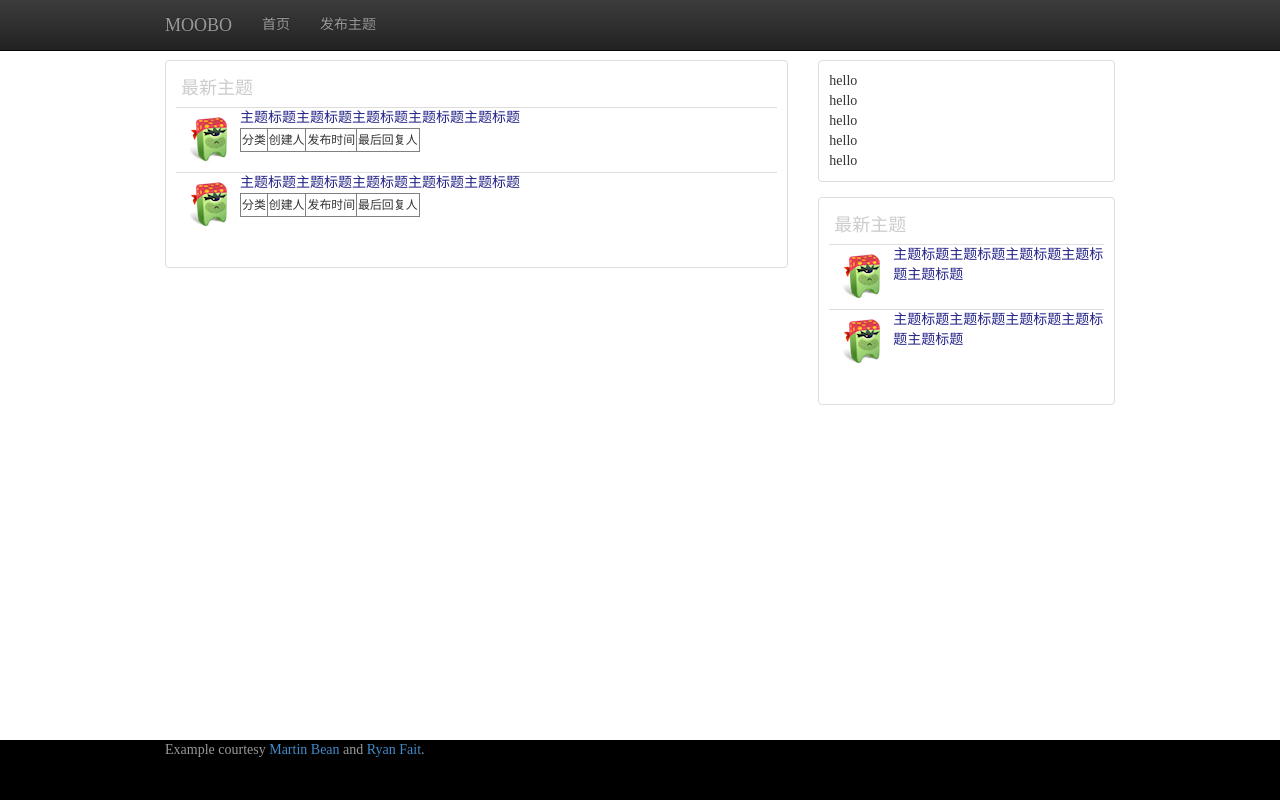
After one commit to puras/moobo, a Django app: page /bbs/ in a window 1280 px wide. The commit adds this page. Run offline with Django 3.2, Linux system fonts and the light colour scheme.

Commit message:
更新论坛样式

```diff
--- a/bbs/static/css/base.css
+++ b/bbs/static/css/base.css
@@ -4,106 +4,43 @@
 	margin: 0;
 	font-family: Microsoft YaHei;
 }
-html {
-    overflow-y: scroll;
+
+html, body {
+    height: 100%;
 }
-html,body {
-	background-attachment: scroll;
-    background-clip: border-box;
-    background-color: #F6F8F8!important;
-    background-image: none;
-    background-origin: padding-box;
-    background-position: 0 0;
-    background-repeat: repeat;
-    background-size: auto auto;
-    color: #4C4C4C;
-    font-family: 'Open Sans',sans-serif ,Microsoft YaHei;
-    font-size: 15px;
-    line-height: 25px;
+
+.header {
+
 }
-body {
-	background: #fff;
-	font-size: 12px;
-	color: #424242;
-	line-height: 20px;
-	overflow: hidden;
+
+.wrap {
+/*    width: auto;
+    max-width: 980px;*/
+    min-height: 100%;
+    height: auto;
+    margin: 0 auto -60px;
+    padding: 0 0 60px;}
+
+.footer {
+    background-color: #000000;
+    height: 60px;
 }
-ul, li {
-	list-style: none;
-	height: auto;
-	padding: 0;
-	margin: 0;
-	border: none;
-	list-style: none;
-	display: block;
+
+.container {
+    width: auto;
+    max-width: 980px;
 }
-img {
-	border: none;
+
+.wrap-container {
+    margin-top: 60px;
 }
-form {
-	margin: 0;
-	padding: 0;
-	border: none;
+
+.wrap-main {
+    min-height: 100%;
+    height: auto;
 }
-div {
-	height: auto;
-	overflow: hidden;
+
+.wrap-left {
+    min-height: 100%;
+    height: auto;
 }
-a {
-	color: #0078c8;
-	text-decoration: none!important;
-}
-input{
-	font-family: Microsoft YaHei;
-}
-.content, .wrapper, div {
-	magin: 0;
-	padding: 0;
-}
-ul, ol {
-    list-style-image: none;
-    list-style-position: outside;
-    list-style-type: none;
-    margin: 0;
-}
-ul, ol {
-    padding: 0;
-}
-img {
-    -moz-border-bottom-colors: none;
-    -moz-border-left-colors: none;
-    -moz-border-right-colors: none;
-    -moz-border-top-colors: none;
-    border-bottom-color: -moz-use-text-color;
-    border-bottom-style: none;
-    border-bottom-width: 0;
-    border-image-outset: 0 0 0 0;
-    border-image-repeat: stretch stretch;
-    border-image-slice: 100% 100% 100% 100%;
-    border-image-source: none;
-    border-image-width: 1 1 1 1;
-    border-left-color-ltr-source: physical;
-    border-left-color-rtl-source: physical;
-    border-left-color-value: -moz-use-text-color;
-    border-left-style-ltr-source: physical;
-    border-left-style-rtl-source: physical;
-    border-left-style-value: none;
-    border-left-width-ltr-source: physical;
-    border-left-width-rtl-source: physical;
-    border-left-width-value: 0;
-    border-right-color-ltr-source: physical;
-    border-right-color-rtl-source: physical;
-    border-right-color-value: -moz-use-text-color;
-    border-right-style-ltr-source: physical;
-    border-right-style-rtl-source: physical;
-    border-right-style-value: none;
-    border-right-width-ltr-source: physical;
-    border-right-width-rtl-source: physical;
-    border-right-width-value: 0;
-    border-top-color: -moz-use-text-color;
-    border-top-style: none;
-    border-top-width: 0;
-    height: auto;
-    max-width: 100%;
-    vertical-align: middle;
-}
--- /dev/null
+++ b/bbs/static/css/main.css
@@ -0,0 +1,29 @@
+.box {
+    background-color: #FFFFFF;
+    border-color: #DDDDDD;
+    border-radius: 4px;
+    border-width: 1px;
+    border-style: solid;
+    box-shadow: none;
+    margin: 0 -15px 15px;
+    margin-left: 0;
+    margin-right: 0;
+    padding: 10px;
+    position: relative;
+}
+
+.box-title {
+    font-size: 18px;
+    color: #cccccc;
+    padding: 5px;
+}
+
+.topic {
+    padding: 0;
+    margin: 2px;
+}
+
+.topic-title {
+    font-size: 14px;
+    color: #222288;
+}
--- a/bbs/static/css/style.css
+++ b/bbs/static/css/style.css
@@ -1,4 +1,4 @@
 @charset "utf-8";
 
 @import 'base.css';
-@import 'index.css';
+@import 'main.css';
--- /dev/null
+++ b/bbs/templates/index.html
@@ -0,0 +1,148 @@
+<!DOCTYPE html>
+<html>
+<head>
+    <meta charset="utf-8" />
+    <title>MooBo-BBS</title>
+    <meta name="viewport" content="width=device-width, initial-scale=1.0" />
+    {% load staticfiles %}
+    <link href="{% static 'css/lib/bootstrap.css' %}" rel="stylesheet" />
+    <link href="{% static 'css/lib/bootstrap-theme.css' %}" rel="stylesheet" />
+    <link rel="stylesheet" type="text/css" href="{% static 'css/style.css' %}" />
+</head>
+<body>
+    <div class="header">
+        <div class="navbar navbar-inverse navbar-fixed-top" role="navigation">
+            <div class="container">
+                <div class="navbar-header">
+                    <button type="button" class="navbar-toggle" data-toggle="collapse" data-target=".navbar-collapse">
+                        <span class="sr-only">Toggle navigation</span>
+                        <span class="icon-bar"></span>
+                        <span class="icon-bar"></span>
+                        <span class="icon-bar"></span>
+                    </button>
+                    <a href="#" class="navbar-brand">MOOBO</a>
+                </div>
+                <div class="navbar-collapse collapse">
+                    <ul class="nav navbar-nav">
+                        <li><a href="#">首页</a></li>
+                        <li><a href="#">发布主题</a></li>
+                    </ul>
+                </div>
+            </div>
+        </div>
+    </div>
+    <div class="wrap">
+        <div class="container">
+            <div class="row wrap-container">
+                <div class="col-md-8 wrap-main">
+                    <div class="box">
+                        <div class="box-title">最新主题</div>
+                        <table class="table">
+                            <tbody>
+                                <tr>
+                                    <td width="48px;"><img src="{% static 'img/pet.png' %}"></td>
+                                    <td style="padding: 0; margin: 0;">
+                                        <table cellpadding="0" cellspacing="0" style="padding: 0; margin: 0;">
+                                            <tbody>
+                                                <tr style="padding: 0; margin: 0;">
+                                                    <td style="padding: 0; margin: 0;"><span class="topic-title">主题标题主题标题主题标题主题标题主题标题</span></td>
+                                                </tr>
+                                                <tr>
+                                                    <td>
+                                                        <table border="1">
+                                                            <tbody>
+                                                                <tr>
+                                                                    <td><small>分类</small></td>
+                                                                    <td><small>创建人</small></td>
+                                                                    <td><small>发布时间</small></td>
+                                                                    <td><small>最后回复人</small></td>
+                                                                </tr>
+                                                            </tbody>
+                                                        </table>
+                                                    </td>
+                                                </tr>
+                                            </tbody>
+                                        </table>
+                                    </td>
+                                </tr>
+                                <tr>
+                                    <td width="48px;"><img src="{% static 'img/pet.png' %}"></td>
+                                    <td style="padding: 0; margin: 0;">
+                                        <table cellpadding="0" cellspacing="0" style="padding: 0; margin: 0;">
+                                            <tbody>
+                                                <tr style="padding: 0; margin: 0;">
+                                                    <td style="padding: 0; margin: 0;"><span class="topic-title">主题标题主题标题主题标题主题标题主题标题</span></td>
+                                                </tr>
+                                                <tr>
+                                                    <td>
+                                                        <table border="1">
+                                                            <tbody>
+                                                                <tr>
+                                                                    <td><small>分类</small></td>
+                                                                    <td><small>创建人</small></td>
+                                                                    <td><small>发布时间</small></td>
+                                                                    <td><small>最后回复人</small></td>
+                                                                </tr>
+                                                            </tbody>
+                                                        </table>
+                                                    </td>
+                                                </tr>
+                                            </tbody>
+                                        </table>
+                                    </td>
+                                </tr>
+                            </tbody>
+                        </table>
+                    </div>
+                </div>
+                <div class="col-md-4 wrap-left">
+                    <div class="box">
+                        hello<br />
+                        hello<br />
+                        hello<br />
+                        hello<br />
+                        hello<br />
+                    </div>
+                    <div class="box">
+                        <div class="box-title">最新主题</div>
+                        <table class="table">
+                            <tbody>
+                                <tr>
+                                    <td width="48px;"><img src="{% static 'img/pet.png' %}"></td>
+                                    <td style="padding: 0; margin: 0;">
+                                        <table cellpadding="0" cellspacing="0" style="padding: 0; margin: 0;">
+                                            <tbody>
+                                                <tr style="padding: 0; margin: 0;">
+                                                    <td style="padding: 0; margin: 0;"><span class="topic-title">主题标题主题标题主题标题主题标题主题标题</span></td>
+                                                </tr>
+                                            </tbody>
+                                        </table>
+                                    </td>
+                                </tr>
+                                <tr>
+                                    <td width="48px;"><img src="{% static 'img/pet.png' %}"></td>
+                                    <td style="padding: 0; margin: 0;">
+                                        <table cellpadding="0" cellspacing="0" style="padding: 0; margin: 0;">
+                                            <tbody>
+                                                <tr style="padding: 0; margin: 0;">
+                                                    <td style="padding: 0; margin: 0;"><span class="topic-title">主题标题主题标题主题标题主题标题主题标题</span></td>
+                                                </tr>
+                                            </tbody>
+                                        </table>
+                                    </td>
+                                </tr>
+                            </tbody>
+                        </table>
+                    </div>
+                </div>
+            </div>
+        </div>
+    </div>
+
+    <div class="footer">
+        <div class="container">
+            <p class="text-muted credit">Example courtesy <a href="http://martinbean.co.uk">Martin Bean</a> and <a href="http://ryanfait.com/sticky-footer/">Ryan Fait</a>.</p>
+        </div>
+    </div>
+</body>
+</html>
--- /dev/null
+++ b/bbs/urls.py
@@ -0,0 +1,9 @@
+# -*- coding: utf-8 -*-
+__author__ = 'puras'
+
+from django.conf.urls import patterns, url
+from bbs import views
+
+urlpatterns = patterns('',
+    url(r'^$', views.index, name='index'),
+)
--- a/bbs/views.py
+++ b/bbs/views.py
@@ -1,3 +1,10 @@
-from django.shortcuts import render
+# -*- coding: utf-8 -*-
+__author__ = 'puras'
+
+from django.shortcuts import render, get_object_or_404
+from django.http import HttpResponseRedirect
+from django.core.urlresolvers import reverse
 
 # Create your views here.
+def index(req):
+    return render(req, 'index.html')
--- a/moobo/urls.py
+++ b/moobo/urls.py
@@ -1,3 +1,5 @@
+# -*- coding: utf-8 -*-
+__author__ = 'puras'
 from django.conf.urls import patterns, include, url
 
 from django.contrib import admin
@@ -7,6 +9,7 @@ urlpatterns = patterns('',
     # Examples:
     # url(r'^$', 'moobo.views.home', name='home'),
     # url(r'^blog/', include('blog.urls')),
-
+    url(r'^bbs/$', include('bbs.urls', namespace='bbs')),
+    # url(r'^blog/$', include(blog.urls, namespace='blog')),
     url(r'^admin/', include(admin.site.urls)),
 )
```
Also changed, not shown: bbs/static/css/index.css (deleted, +0 -174 lines), moobo/settings.py (+8 -2 lines), bbs/static/img/pet.png (added).
